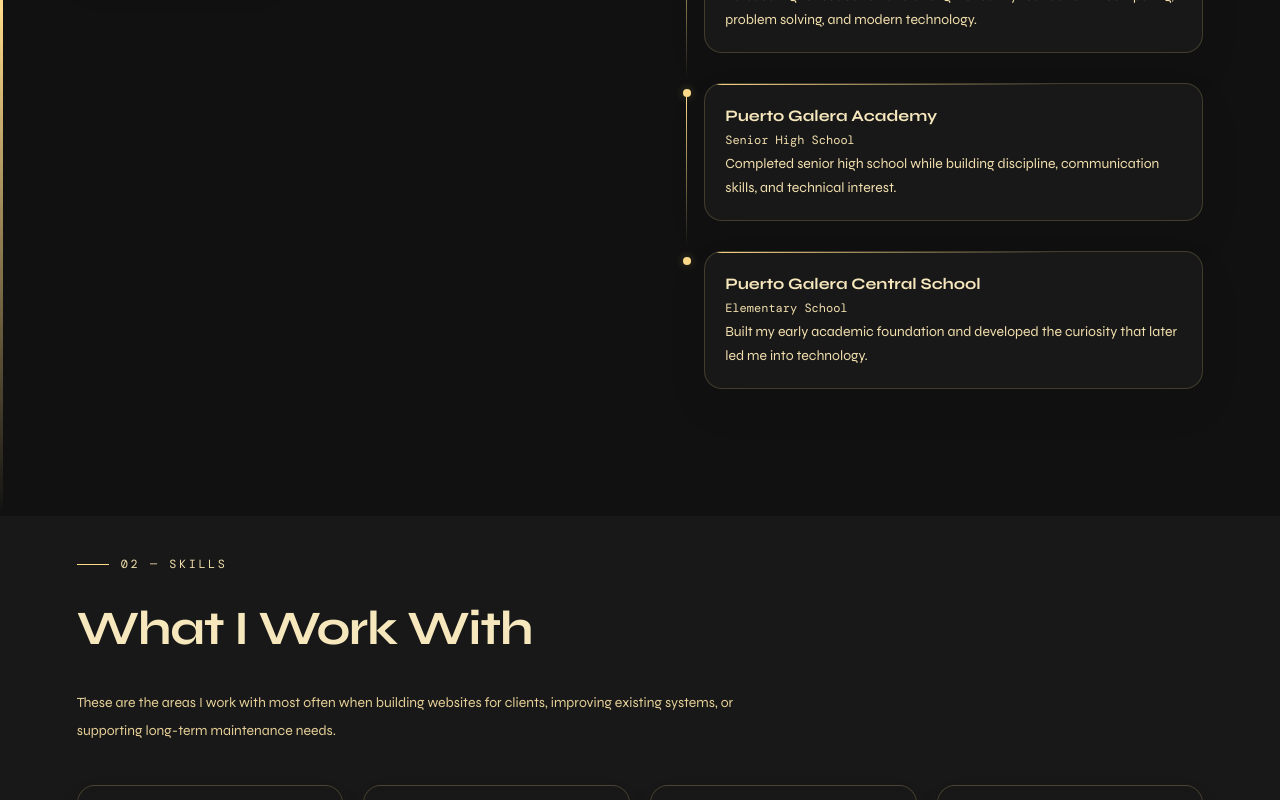
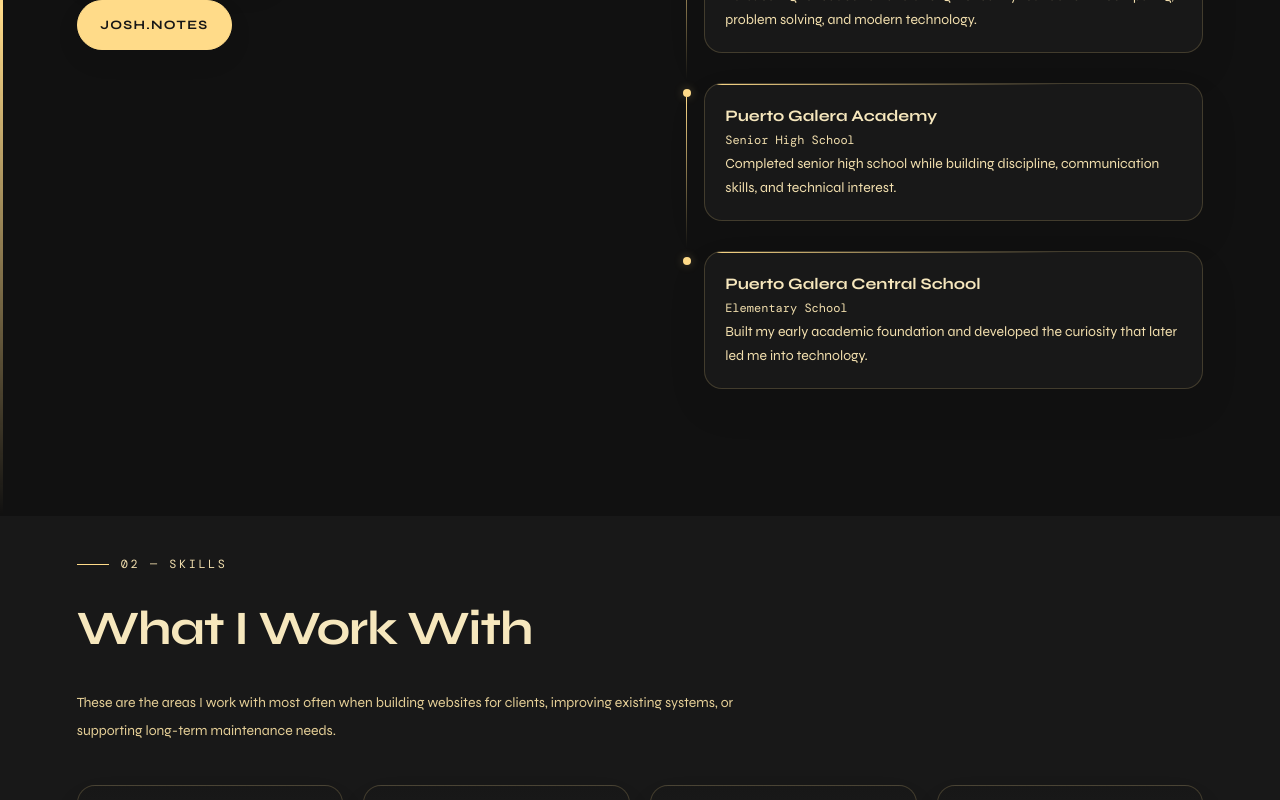
Before and after one commit to jmdmanalo2222/portfolio, a plain HTML site: page index.html in a window 1280 px wide. Shown: the part 1815-2615 px from the top of the page. Drawn offline with nearby package versions, Linux system fonts and the light colour scheme; files that its build step writes are made by us from their sources; a web font is replaced by a local one.

Commit message:
Update index.html

```diff
--- a/index.html
+++ b/index.html
@@ -276,6 +276,7 @@
             <svg class="w-4 h-4" fill="none" stroke="currentColor" stroke-width="2" viewBox="0 0 24 24"><path stroke-linecap="round" stroke-linejoin="round" d="M4 16v1a3 3 0 003 3h10a3 3 0 003-3v-1m-4-4l-4 4m0 0l-4-4m4 4V4"/></svg>
             Download CV
           </a>
+          <a href="https://jmdmanalo2222.github.io/dev-notes" class="c-btn-primary">Josh.Notes</a>
         </div>
       </div>
 
```
